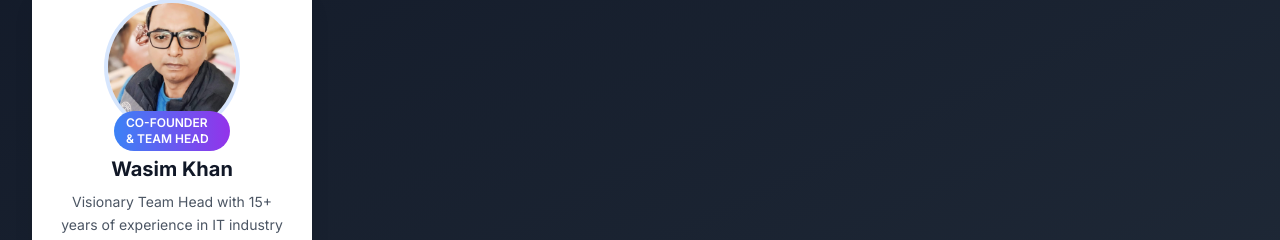
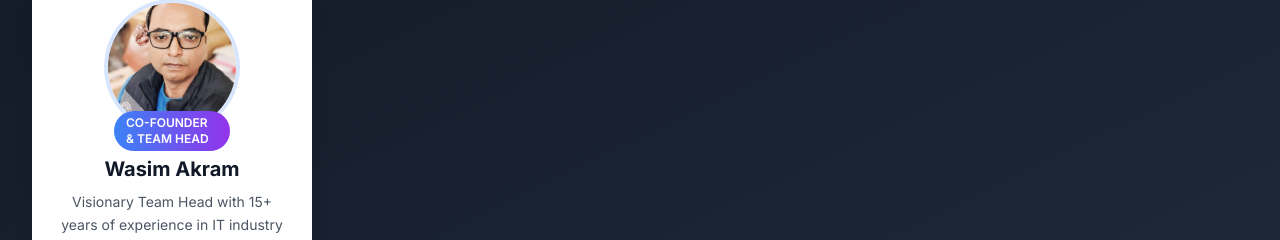
Before and after one commit to RajuKumar1213/computer-part-selling, a Next.js app: page /about in a window 1280 px wide. Shown: the part 2801-3041 px from the top of the page. Built offline with nearby package versions, Linux system fonts and the light colour scheme.

Commit message:
name changed, wasim Akram

```diff
--- a/src/app/about/page.jsx
+++ b/src/app/about/page.jsx
@@ -406,7 +406,7 @@ export default function AboutPage() {
                 </div>
               </div>
               <div className="text-center">
-                <h3 className="text-xl font-bold text-gray-900 mb-2">Wasim Khan</h3>
+                <h3 className="text-xl font-bold text-gray-900 mb-2">Wasim Akram</h3>
 
                 <p className="text-gray-600 text-sm leading-relaxed">
                   Visionary Team Head with 15+ years of experience in IT industry and business development.
```
Also changed, not shown: public/logo.png (added).
